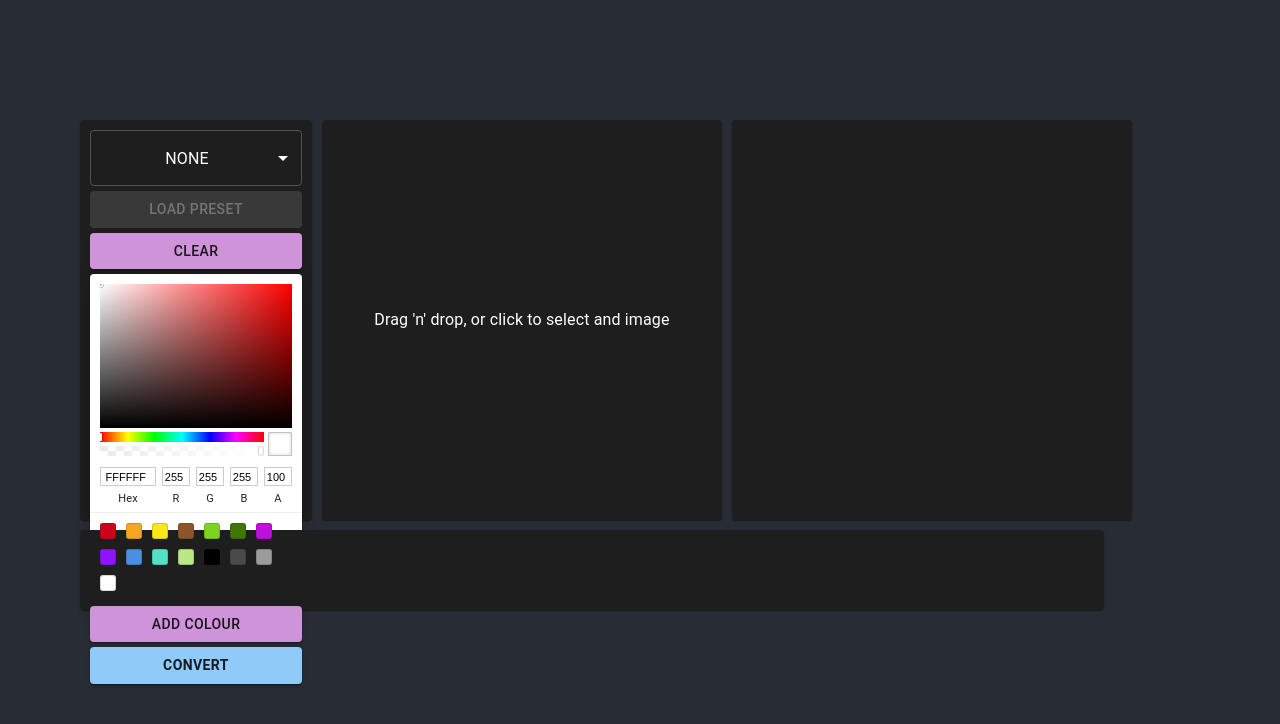
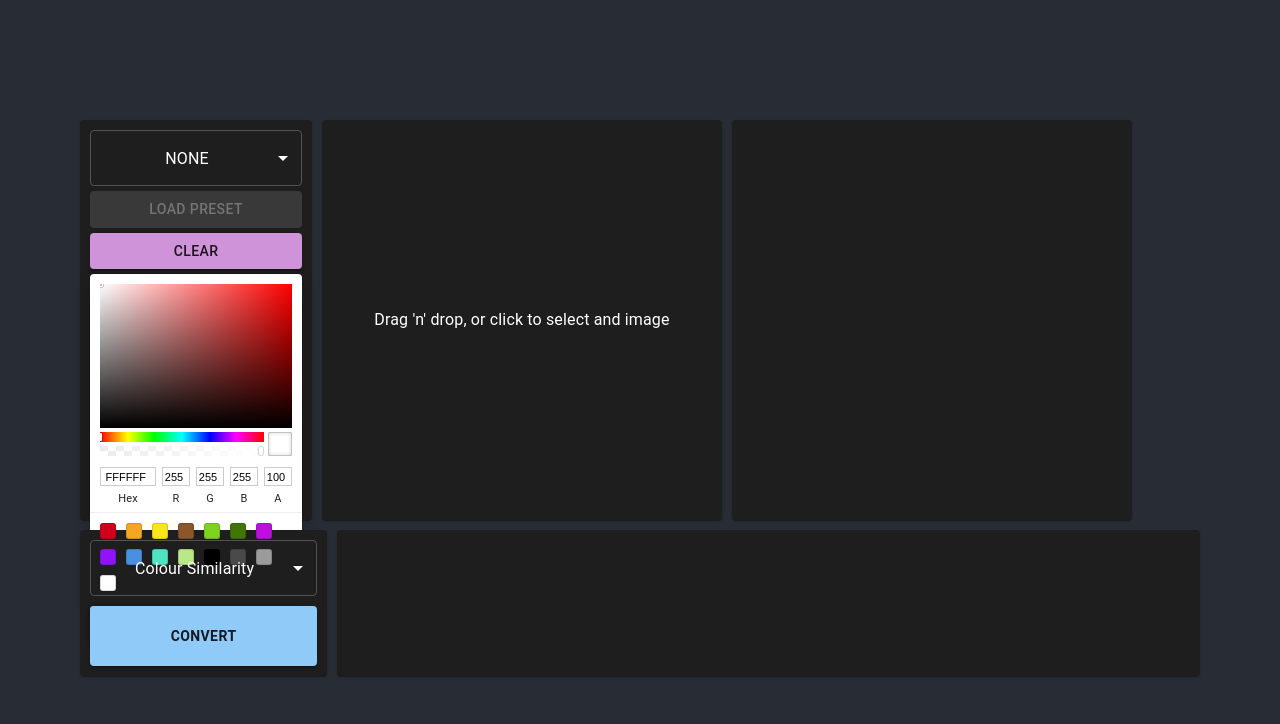
Before and after one commit to timothy-ch-cheung/image-palette-switcher, a React (Create React App) app: page / in a window 1280 px wide. Shown: the top 724 px of the page. Built offline with nearby package versions, Linux system fonts and the light colour scheme.

Commit message:
Move submit button into its own panel

```diff
--- a/src/App.tsx
+++ b/src/App.tsx
@@ -8,6 +8,7 @@ import { DataProvider } from "./components/DataProvider";
 import { PaletteSelecter } from "./components/PaletteSelecter";
 import { ResultDisplay } from "./components/ResultDisplay";
 import { PaletteDisplay } from "./components/PaletteDisplay";
+import { PaletteSwitcher } from "./components/PaletteSwitch";
 
 const darkTheme = createTheme({
   palette: {
@@ -27,7 +28,11 @@ function App() {
               <ImageDropzone />
               <ResultDisplay />
             </div>
+            <div className="MainPanel">
+              <PaletteSwitcher/>
             <PaletteDisplay />
+            </div>
+
           </div>
         </DataProvider>
       </AlertProvider>
--- a/src/components/PaletteDisplay.tsx
+++ b/src/components/PaletteDisplay.tsx
@@ -10,7 +10,7 @@ export function PaletteDisplay() {
   const { palette, replacePalette } = useSharedData();
 
   return (
-    <Paper style={{ minHeight: "10vh", width: "80vw", padding: "10px" }}>
+    <Paper style={{ minHeight: "10vh", width: "70vw", padding: "10px" }}>
       <div
         style={{
           display: "flex",
--- a/src/components/PaletteSelecter.tsx
+++ b/src/components/PaletteSelecter.tsx
@@ -123,14 +123,6 @@ export function PaletteSelecter() {
       >
         Add Colour
       </Button>
-      <Button
-        variant="contained"
-        color="primary"
-        sx={{ height: "60px", fontWeight: "bold" }}
-        onClick={() => {}}
-      >
-        Convert
-      </Button>
     </Paper>
   );
 }
--- /dev/null
+++ b/src/components/PaletteSwitch.tsx
@@ -0,0 +1,59 @@
+import {
+  Button,
+  MenuItem,
+  Paper,
+  Select,
+  SelectChangeEvent,
+} from "@mui/material";
+import { useState } from "react";
+
+enum Algorithm {
+  COLOUR_SIMILARITY = "Colour Similarity",
+  SHADE_SIMILARITY = "Shade Similarity",
+}
+
+export function PaletteSwitcher() {
+  const [algorithm, setAlgorithm] = useState<Algorithm>(
+    Algorithm.COLOUR_SIMILARITY
+  );
+
+  const algorithmChangeHandler = (event: SelectChangeEvent) => {
+    setAlgorithm(event.target.value as Algorithm);
+  };
+
+  return (
+    <Paper
+      style={{
+        minHeight: "10vh",
+        width: "20vw",
+        padding: "10px",
+        display: "flex",
+        flexDirection: "column",
+        gap: "10px",
+      }}
+    >
+      <Select
+        labelId="demo-simple-select-label"
+        id="demo-simple-select"
+        value={algorithm}
+        label="Age"
+        onChange={algorithmChangeHandler}
+      >
+        <MenuItem value={Algorithm.COLOUR_SIMILARITY}>
+          {Algorithm.COLOUR_SIMILARITY}
+        </MenuItem>
+        <MenuItem value={Algorithm.SHADE_SIMILARITY}>
+          {Algorithm.SHADE_SIMILARITY}
+        </MenuItem>
+      </Select>
+      <Button
+        variant="contained"
+        color="primary"
+        sx={{ height: "60px", fontWeight: "bold" }}
+        onClick={() => {}}
+      >
+        Convert
+      </Button>
+    </Paper>
+  );
+}
```
